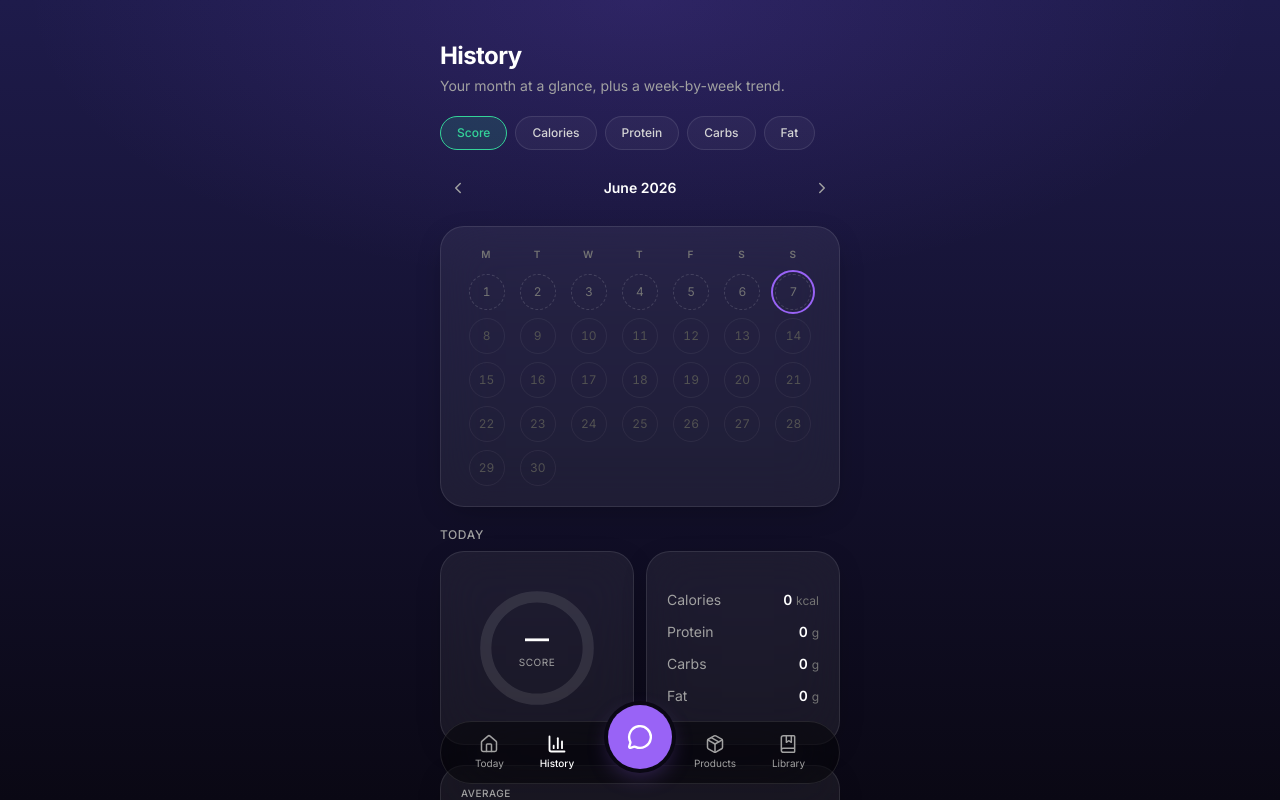
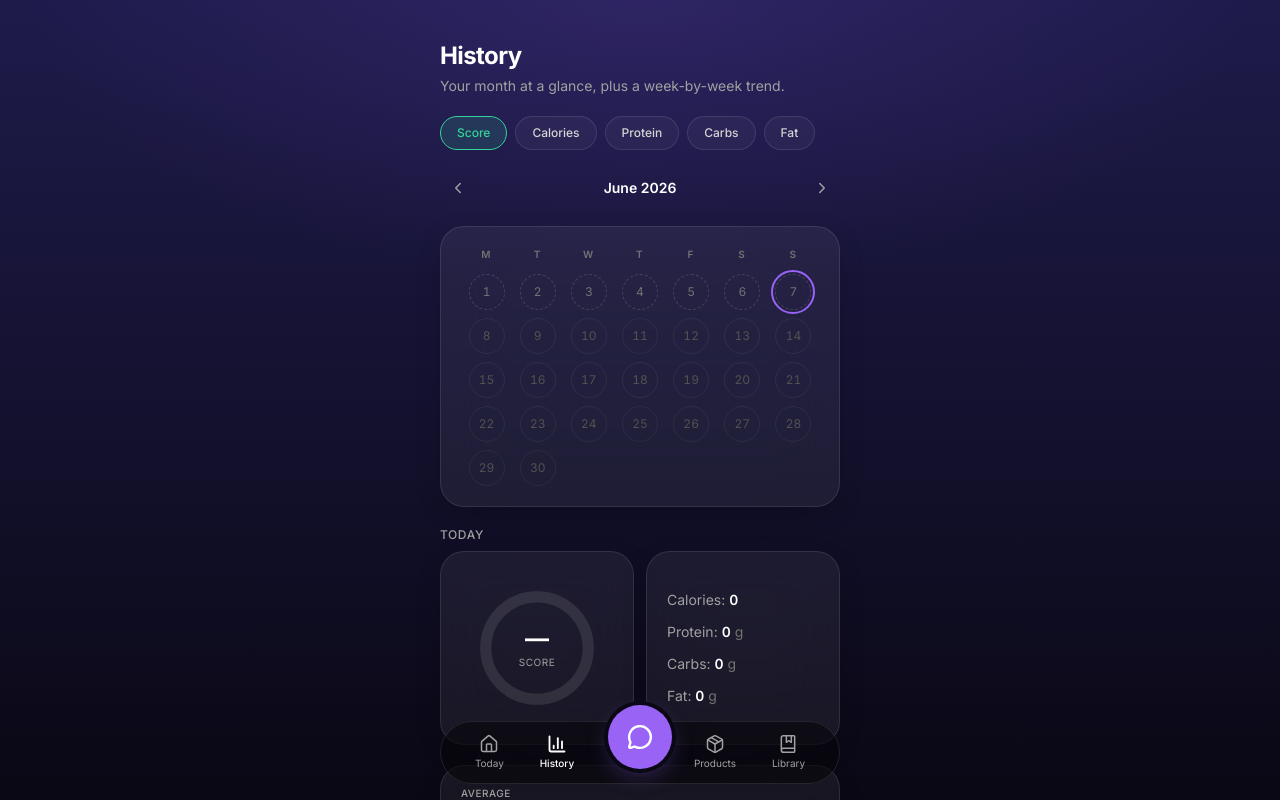
Before and after one commit to valentinalorcap/klara-app, a Next.js app: page /history in a window 1280 px wide. Built offline with nearby package versions, Linux system fonts and the light colour scheme; no server answers; the database is empty; sample sign-in values are in the browser's storage.

Commit message:
feat(history): left-align day macros, drop kcal unit, add colon
Calories no longer shows the wrapping "kcal" unit; rows are left-aligned
with a colon after the macro — "Calories: 1616 / 1700", "Protein: 140 / 130 g".

```diff
--- a/src/app/(app)/history/page.tsx
+++ b/src/app/(app)/history/page.tsx
@@ -300,7 +300,7 @@ export default async function HistoryPage({
           </GlassCard>
 
           <GlassCard className="flex aspect-square flex-col justify-center gap-3 p-5">
-            <MacroLine label="Calories" value={sel.kcal} goal={goals.dailyKcalGoal} unit="kcal" />
+            <MacroLine label="Calories" value={sel.kcal} goal={goals.dailyKcalGoal} unit="" />
             <MacroLine label="Protein" value={sel.protein} goal={goals.dailyProteinGoal} unit="g" />
             <MacroLine label="Carbs" value={sel.carbs} goal={goals.dailyCarbsGoal} unit="g" />
             <MacroLine label="Fat" value={sel.fat} goal={goals.dailyFatGoal} unit="g" />
@@ -378,16 +378,12 @@ function MacroLine({
   unit: string;
 }) {
   return (
-    <div className="flex items-baseline justify-between gap-2">
-      <span className="text-sm text-neutral-400">{label}</span>
-      <span className="text-sm font-semibold text-white tabular-nums">
-        {Math.round(value)}
-        {goal != null ? (
-          <span className="font-normal text-neutral-500"> / {Math.round(goal)}</span>
-        ) : null}{' '}
-        <span className="text-xs font-normal text-neutral-500">{unit}</span>
-      </span>
-    </div>
+    <p className="text-sm">
+      <span className="text-neutral-400">{label}: </span>
+      <span className="font-semibold text-white tabular-nums">{Math.round(value)}</span>
+      {goal != null ? <span className="text-neutral-500"> / {Math.round(goal)}</span> : null}
+      {unit ? <span className="text-neutral-500"> {unit}</span> : null}
+    </p>
   );
 }
 
```
